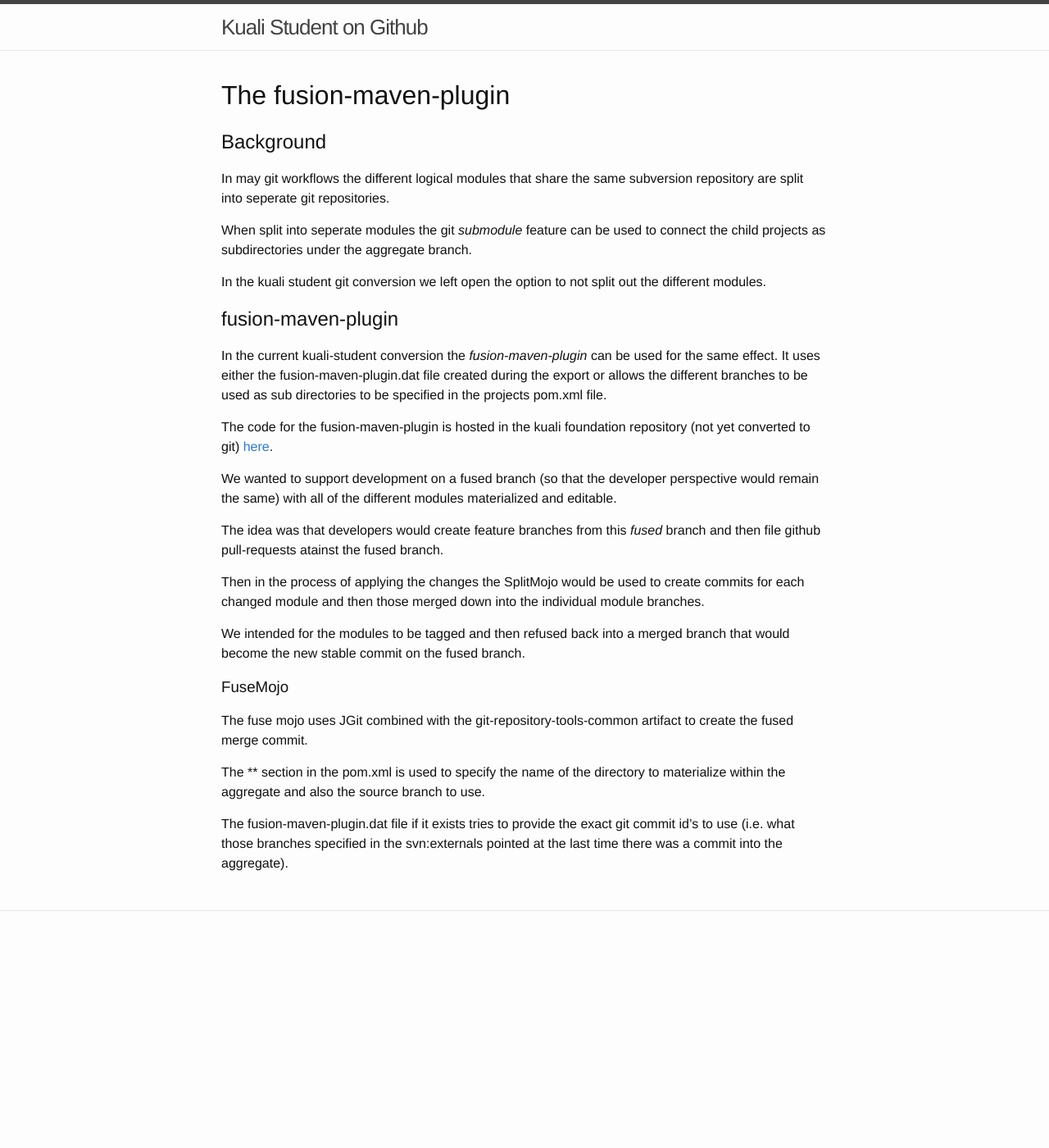
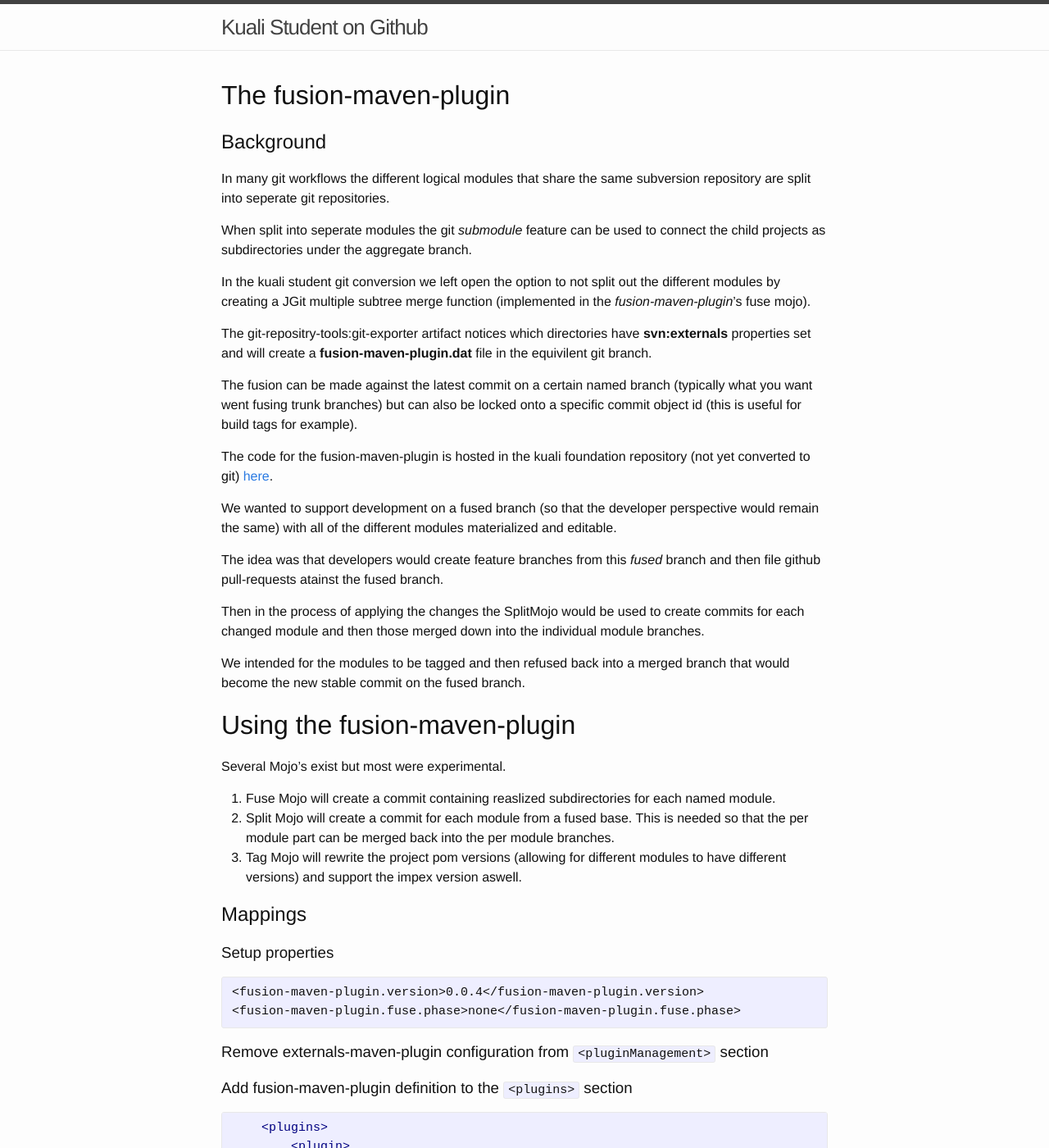
Before and after one commit to kuali-student/kuali-student.github.io, a Jekyll site: the page built from examples/configure-fusion-maven-plugin.md, in a window 1280 px wide and 1400 px high. Shown: the whole window at 82% size. Built offline with Jekyll 4.4.1, drawn with Linux system fonts in a browser that asks for light colours; some of the changed text lies outside the part shown.

````diff
--- a/examples/configure-fusion-maven-plugin.md
+++ b/examples/configure-fusion-maven-plugin.md
@@ -6,15 +6,15 @@ layout: default
 
 ## Background
 
-In may git workflows the different logical modules that share the same subversion repository are split into seperate git repositories.
+In many git workflows the different logical modules that share the same subversion repository are split into seperate git repositories.
 
 When split into seperate modules the git *submodule* feature can be used to connect the child projects as subdirectories under the aggregate branch.
 
-In the kuali student git conversion we left open the option to not split out the different modules.
+In the kuali student git conversion we left open the option to not split out the different modules by creating a JGit multiple subtree merge function (implemented in the *fusion-maven-plugin*'s fuse mojo).
 
-## fusion-maven-plugin
+The git-repositry-tools:git-exporter artifact notices which directories have **svn:externals** properties set and will create a **fusion-maven-plugin.dat** file in the equivilent git branch.
 
-In the current kuali-student conversion the *fusion-maven-plugin* can be used for the same effect.  It uses either the fusion-maven-plugin.dat file created during the export or allows the different branches to be used as sub directories to be specified in the projects pom.xml file.
+The fusion can be made against the latest commit on a certain named branch (typically what you want went fusing trunk branches) but can also be locked onto a specific commit object id (this is useful for build tags for example).
 
 The code for the fusion-maven-plugin is hosted in the kuali foundation repository (not yet converted to git) [here](http://svn.kuali.org/repos/foundation/trunk/fusion-maven-plugin/).
 
@@ -28,10 +28,108 @@ We intended for the modules to be tagged and then refused back into a  merged br
 
 <!-- TODO: add in some documentation here -->
 
-### FuseMojo
+# Using the fusion-maven-plugin
+
+Several Mojo's exist but most were experimental.
+
+1. Fuse Mojo will create a commit containing reaslized subdirectories for each named module.
+2. Split Mojo will create a commit for each module from a fused base.  This is needed so that the per module part can be merged back into the per module branches.
+3. Tag Mojo will rewrite the project pom versions (allowing for different modules to have different versions) and support the impex version aswell.
+
+## Mappings
+
+### Setup properties
+
+{% highlight pom %}
+<fusion-maven-plugin.version>0.0.4</fusion-maven-plugin.version>
+<fusion-maven-plugin.fuse.phase>none</fusion-maven-plugin.fuse.phase>
+{% endhighlight %}
+
+### Remove externals-maven-plugin configuration from ```<pluginManagement>``` section
+
+
+### Add fusion-maven-plugin definition to the ```<plugins>``` section
+
+
+{% highlight xml %}
+    <plugins>
+	<plugin>
+            <groupId>org.kuali.maven.plugins</groupId>
+            <artifactId>fusion-maven-plugin</artifactId>
+	    <version>${fusion-maven-plugin.version}</version>
+            <configuration>
+                <mappings>
+                    <mapping>
+                        <module>ks-api</module>
+			<branchName>
+				contrib_CM_ks-api_branches_org-service
+			</branchName>
+                        <versionProperty>
+				ks.api.version
+			</versionProperty>
+                    </mapping>
+                    <mapping>
+                        <module>ks-core</module>
+			<branchName>
+				contrib_CM_ks-core_branches_org-service
+			</branchName>
+                        <versionProperty>
+				ks.core.version
+			</versionProperty>
+                    </mapping>
+                    <mapping>
+                        <module>ks-lum</module>
+			<branchName>
+				contrib_CM_ks-lum_branches_org-service
+			</branchName>
+                        <versionProperty>
+				ks.lum.version
+			</versionProperty>
+                    </mapping>
+                    <mapping>
+                        <module>ks-deployments</module>
+			<branchName>
+				contrib_CM_ks-deployments_branches_org-service
+			</branchName>
+                        <versionProperty>
+				ks.deployments.version
+			</versionProperty>
+                    </mapping>
+                </mappings>
+            </configuration>
+
+	    <executions>
+            	<execution>
+                	<id>fuse</id>
+                        <goals>
+	                    <goal>fuse</goal>
+        	        </goals>
+                	<phase>${fusion-maven-plugin.fuse.phase}</phase>
+			<!-- run this on the command line:  mvn validate -->
+			<!-- -Dfusion-maven-plugin.fuse.phase=validate -e -N -->
+			<configuration>
+				<!-- instead of using the branch mappings use
+				<!-- the fusion data file -->
+				<preferFusionDataFile>
+					true
+				</preferFusionDataFile>
+			</configuration>
+		</execution>
+	    </executions>
+
+        </plugin>
+
+    </plugins>
+{% endhighlight %}
+
+## FuseMojo
 
 The fuse mojo uses JGit combined with the git-repository-tools-common artifact to create the fused merge commit.
 
 The *<mappings>* section in the pom.xml is used to specify the name of the directory to materialize within the aggregate and also the source branch to use.
 
 The fusion-maven-plugin.dat file if it exists tries to provide the exact git commit id's to use (i.e. what those branches specified in the svn:externals pointed at the last time there was a commit into the aggregate).
+
+## Split Mojo
+
+## Tag Mojo
````
Also changed, not shown: index.md (+34 -9 lines), repositories.md (added, +58 -0 lines), README.md, examples/images/create-cmc-working-copy-repo.png (added).
